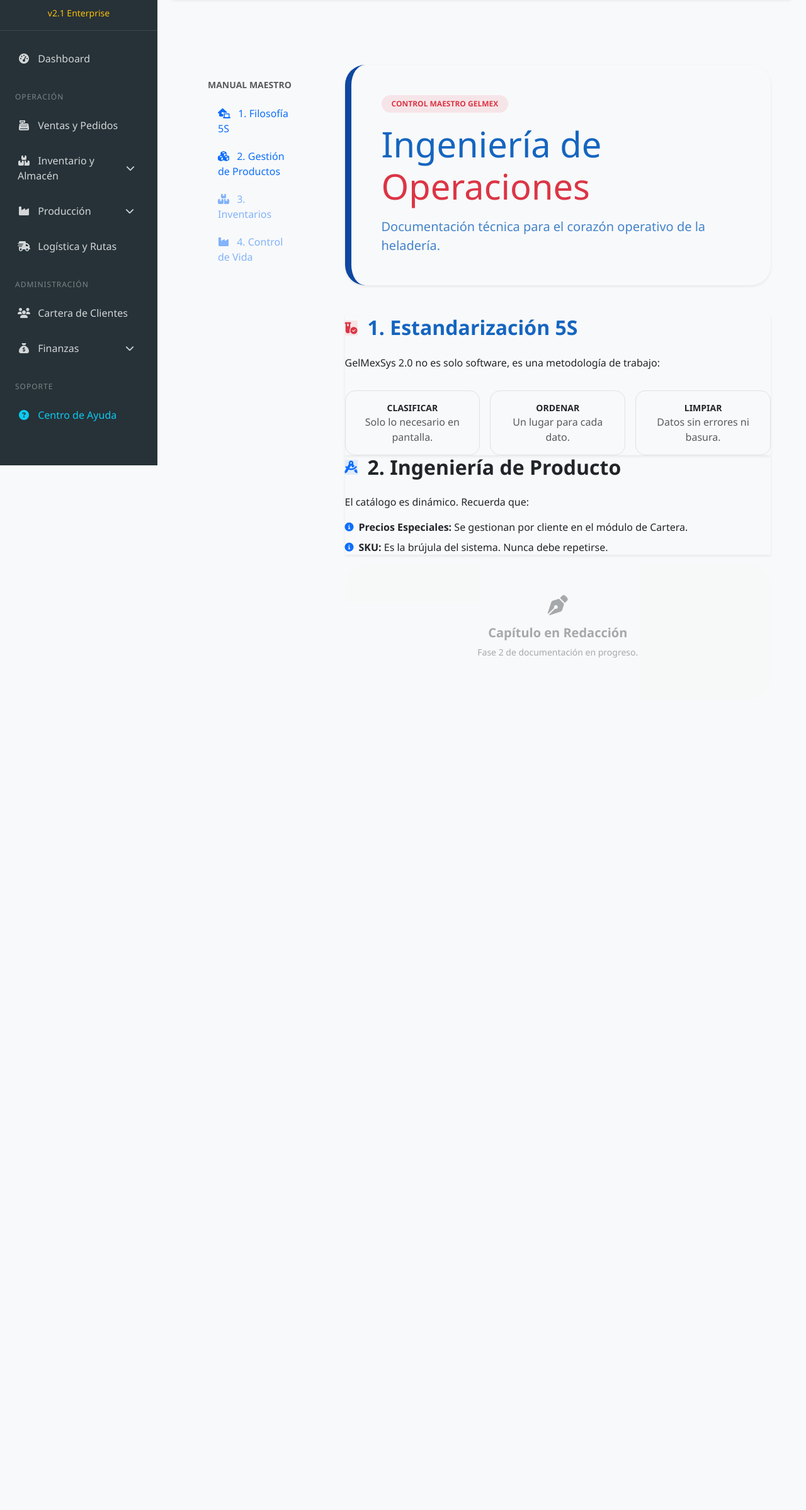
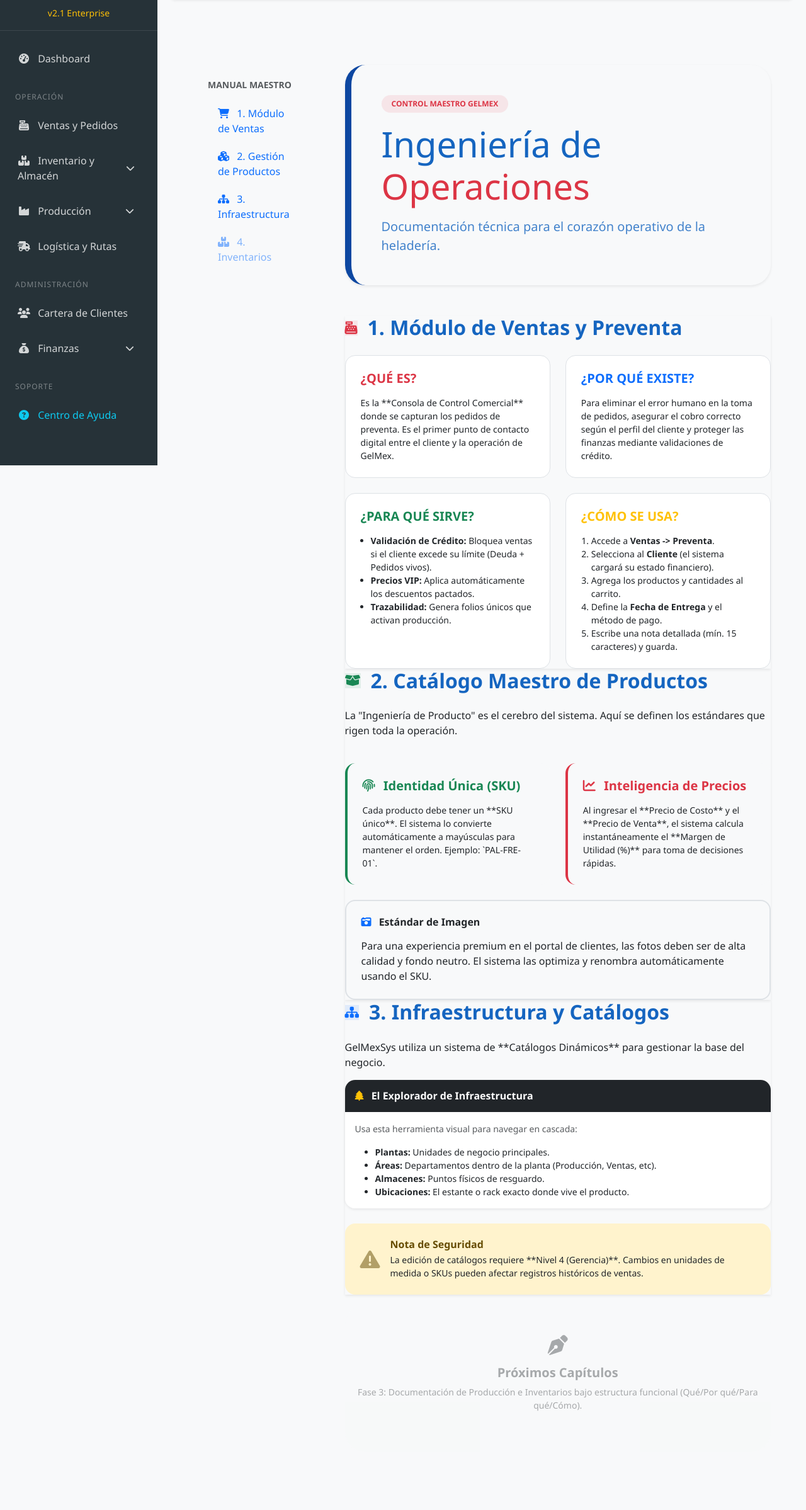
Before and after one commit to Elektrion002/GelMexSys2.0, a Flask app: page /ayuda/administracion in a window 1280 px wide. Shown: the part 61-2459 px from the top of the page at 63% size. Before the commit the page ends 1106 px from the top, so only its background shows below. Run offline with Flask 3, Linux system fonts and the light colour scheme.

Commit message:
Manual (Ventas): Implementación de guía funcional Qué/Por qué/Para qué/Cómo y Limpieza 5S

```diff
--- a/app/templates/help_center/manual_admin.html
+++ b/app/templates/help_center/manual_admin.html
@@ -11,17 +11,17 @@
                 <div class="help-card p-4 border-0 mb-4">
                     <h6 class="fw-bold text-uppercase small text-muted mb-3 letter-spacing-1">Manual Maestro</h6>
                     <nav class="nav flex-column manual-nav">
-                        <a href="#introduccion" class="nav-link active rounded-3 mb-1">
-                            <i class="fa-solid fa-house-laptop me-2"></i> 1. Filosofía 5S
+                        <a href="#ventas" class="nav-link active rounded-3 mb-1">
+                            <i class="fa-solid fa-cart-shopping me-2"></i> 1. Módulo de Ventas
                         </a>
                         <a href="#productos" class="nav-link rounded-3 mb-1">
                             <i class="fa-solid fa-cubes me-2"></i> 2. Gestión de Productos
                         </a>
+                        <a href="#catalogos" class="nav-link rounded-3 mb-1">
+                            <i class="fa-solid fa-sitemap me-2"></i> 3. Infraestructura
+                        </a>
                         <a href="#inventarios" class="nav-link rounded-3 mb-1 opacity-50">
-                            <i class="fa-solid fa-boxes-stacked me-2"></i> 3. Inventarios
-                        </a>
-                        <a href="#produccion" class="nav-link rounded-3 mb-1 opacity-50">
-                            <i class="fa-solid fa-industry me-2"></i> 4. Control de Vida
+                            <i class="fa-solid fa-boxes-stacked me-2"></i> 4. Inventarios
                         </a>
                     </nav>
                 </div>
@@ -36,31 +36,47 @@
                 <p class="lead fw-600 mb-0" style="color: var(--gelmex-secondary); opacity: 0.8;">Documentación técnica para el corazón operativo de la heladería.</p>
             </div>
 
-            <section id="introduccion" class="doc-section shadow-sm border-0">
+            <section id="ventas" class="doc-section shadow-sm border-0">
                 <div class="d-flex align-items-center mb-4">
                     <div class="help-icon-box bg-danger bg-opacity-10 mb-0 me-3">
-                        <i class="fa-solid fa-vial-circle-check text-danger fa-lg"></i>
+                        <i class="fa-solid fa-cash-register text-danger fa-lg"></i>
                     </div>
-                    <h2 class="fw-bold m-0" style="color: var(--gelmex-secondary);">1. Estandarización 5S</h2>
+                    <h2 class="fw-bold m-0" style="color: var(--gelmex-secondary);">1. Módulo de Ventas y Preventa</h2>
                 </div>
-                <p>GelMexSys 2.0 no es solo software, es una metodología de trabajo:</p>
-                <div class="row g-3 mt-2">
-                    <div class="col-md-4">
-                        <div class="p-3 border rounded-4 text-center">
-                            <div class="fw-bold small">CLASIFICAR</div>
-                            <div class="text-muted extra-small">Solo lo necesario en pantalla.</div>
+
+                <div class="row g-4">
+                    <div class="col-md-6">
+                        <div class="p-4 rounded-4 bg-white border h-100">
+                            <h5 class="fw-bold text-danger mb-3">¿QUÉ ES?</h5>
+                            <p class="small mb-0">Es la **Consola de Control Comercial** donde se capturan los pedidos de preventa. Es el primer punto de contacto digital entre el cliente y la operación de GelMex.</p>
                         </div>
                     </div>
-                    <div class="col-md-4">
-                        <div class="p-3 border rounded-4 text-center">
-                            <div class="fw-bold small">ORDENAR</div>
-                            <div class="text-muted extra-small">Un lugar para cada dato.</div>
+                    <div class="col-md-6">
+                        <div class="p-4 rounded-4 bg-white border h-100">
+                            <h5 class="fw-bold text-primary mb-3">¿POR QUÉ EXISTE?</h5>
+                            <p class="small mb-0">Para eliminar el error humano en la toma de pedidos, asegurar el cobro correcto según el perfil del cliente y proteger las finanzas mediante validaciones de crédito.</p>
                         </div>
                     </div>
-                    <div class="col-md-4">
-                        <div class="p-3 border rounded-4 text-center">
-                            <div class="fw-bold small">LIMPIAR</div>
-                            <div class="text-muted extra-small">Datos sin errores ni basura.</div>
+                    <div class="col-md-6">
+                        <div class="p-4 rounded-4 bg-white border h-100">
+                            <h5 class="fw-bold text-success mb-3">¿PARA QUÉ SIRVE?</h5>
+                            <ul class="small mb-0 ps-3">
+                                <li><strong>Validación de Crédito:</strong> Bloquea ventas si el cliente excede su límite (Deuda + Pedidos vivos).</li>
+                                <li><strong>Precios VIP:</strong> Aplica automáticamente los descuentos pactados.</li>
+                                <li><strong>Trazabilidad:</strong> Genera folios únicos que activan producción.</li>
+                            </ul>
+                        </div>
+                    </div>
+                    <div class="col-md-6">
+                        <div class="p-4 rounded-4 bg-white border h-100">
+                            <h5 class="fw-bold text-warning mb-3">¿CÓMO SE USA?</h5>
+                            <ol class="small mb-0 ps-3">
+                                <li>Accede a <strong>Ventas -> Preventa</strong>.</li>
+                                <li>Selecciona al <strong>Cliente</strong> (el sistema cargará su estado financiero).</li>
+                                <li>Agrega los productos y cantidades al carrito.</li>
+                                <li>Define la <strong>Fecha de Entrega</strong> y el método de pago.</li>
+                                <li>Escribe una nota detallada (mín. 15 caracteres) y guarda.</li>
+                            </ol>
                         </div>
                     </div>
                 </div>
@@ -68,28 +84,71 @@
 
             <section id="productos" class="doc-section shadow-sm border-0">
                 <div class="d-flex align-items-center mb-4">
+                    <div class="help-icon-box bg-success bg-opacity-10 mb-0 me-3">
+                        <i class="fa-solid fa-box-open text-success fa-lg"></i>
+                    </div>
+                    <h2 class="fw-bold m-0" style="color: var(--gelmex-secondary);">2. Catálogo Maestro de Productos</h2>
+                </div>
+                <p>La "Ingeniería de Producto" es el cerebro del sistema. Aquí se definen los estándares que rigen toda la operación.</p>
+
+                <div class="row g-4 mt-2">
+                    <div class="col-md-6">
+                        <div class="p-4 rounded-4 bg-light border-start border-4 border-success h-100">
+                            <h5 class="fw-bold text-success mb-3"><i class="fa-solid fa-fingerprint me-2"></i> Identidad Única (SKU)</h5>
+                            <p class="small mb-0">Cada producto debe tener un **SKU único**. El sistema lo convierte automáticamente a mayúsculas para mantener el orden. Ejemplo: `PAL-FRE-01`.</p>
+                        </div>
+                    </div>
+                    <div class="col-md-6">
+                        <div class="p-4 rounded-4 bg-light border-start border-4 border-danger h-100">
+                            <h5 class="fw-bold text-danger mb-3"><i class="fa-solid fa-chart-line me-2"></i> Inteligencia de Precios</h5>
+                            <p class="small mb-0">Al ingresar el **Precio de Costo** y el **Precio de Venta**, el sistema calcula instantáneamente el **Margen de Utilidad (%)** para toma de decisiones rápidas.</p>
+                        </div>
+                    </div>
+                </div>
+
+                <div class="mt-4 p-4 rounded-4 border border-2 border-dashed">
+                    <h6 class="fw-bold mb-3"><i class="fa-solid fa-camera-retro me-2 text-primary"></i> Estándar de Imagen</h6>
+                    <p class="mb-0">Para una experiencia premium en el portal de clientes, las fotos deben ser de alta calidad y fondo neutro. El sistema las optimiza y renombra automáticamente usando el SKU.</p>
+                </div>
+            </section>
+
+            <section id="catalogos" class="doc-section shadow-sm border-0">
+                <div class="d-flex align-items-center mb-4">
                     <div class="help-icon-box bg-primary bg-opacity-10 mb-0 me-3">
-                        <i class="fa-solid fa-compass-drafting text-primary fa-lg"></i>
+                        <i class="fa-solid fa-sitemap text-primary fa-lg"></i>
                     </div>
-                    <h2 class="fw-bold m-0">2. Ingeniería de Producto</h2>
+                    <h2 class="fw-bold m-0" style="color: var(--gelmex-secondary);">3. Infraestructura y Catálogos</h2>
                 </div>
-                <p>El catálogo es dinámico. Recuerda que:</p>
-                <ul class="list-unstyled gap-2 d-grid">
-                    <li class="d-flex gap-2 align-items-center">
-                        <i class="fa-solid fa-circle-info text-primary small"></i>
-                        <span><strong>Precios Especiales:</strong> Se gestionan por cliente en el módulo de Cartera.</span>
-                    </li>
-                    <li class="d-flex gap-2 align-items-center">
-                        <i class="fa-solid fa-circle-info text-primary small"></i>
-                        <span><strong>SKU:</strong> Es la brújula del sistema. Nunca debe repetirse.</span>
-                    </li>
-                </ul>
+                <p>GelMexSys utiliza un sistema de **Catálogos Dinámicos** para gestionar la base del negocio.</p>
+
+                <div class="card border-0 rounded-4 overflow-hidden mb-4 shadow-sm">
+                    <div class="card-header bg-dark text-white p-3 border-0">
+                        <h6 class="m-0 fw-bold"><i class="fa-solid fa-tree me-2 text-warning"></i> El Explorador de Infraestructura</h6>
+                    </div>
+                    <div class="card-body bg-white">
+                        <p class="small text-muted mb-3">Usa esta herramienta visual para navegar en cascada:</p>
+                        <ul class="small mb-0">
+                            <li><strong>Plantas:</strong> Unidades de negocio principales.</li>
+                            <li><strong>Áreas:</strong> Departamentos dentro de la planta (Producción, Ventas, etc).</li>
+                            <li><strong>Almacenes:</strong> Puntos físicos de resguardo.</li>
+                            <li><strong>Ubicaciones:</strong> El estante o rack exacto donde vive el producto.</li>
+                        </ul>
+                    </div>
+                </div>
+
+                <div class="alert alert-warning rounded-4 border-0 d-flex align-items-center p-4">
+                    <i class="fa-solid fa-triangle-exclamation fa-2x me-3 opacity-50"></i>
+                    <div>
+                        <h6 class="fw-bold mb-1">Nota de Seguridad</h6>
+                        <p class="small mb-0 text-dark">La edición de catálogos requiere **Nivel 4 (Gerencia)**. Cambios en unidades de medida o SKUs pueden afectar registros históricos de ventas.</p>
+                    </div>
+                </div>
             </section>
 
             <section id="inventarios" class="text-center py-5 bg-light rounded-5 opacity-50">
                 <i class="fa-solid fa-pen-nib fa-2x text-muted mb-3"></i>
-                <h5 class="fw-bold text-muted">Capítulo en Redacción</h5>
-                <p class="text-muted small">Fase 2 de documentación en progreso.</p>
+                <h5 class="fw-bold text-muted">Próximos Capítulos</h5>
+                <p class="text-muted small">Fase 3: Documentación de Producción e Inventarios bajo estructura funcional (Qué/Por qué/Para qué/Cómo).</p>
             </section>
         </div>
     </div>
```
